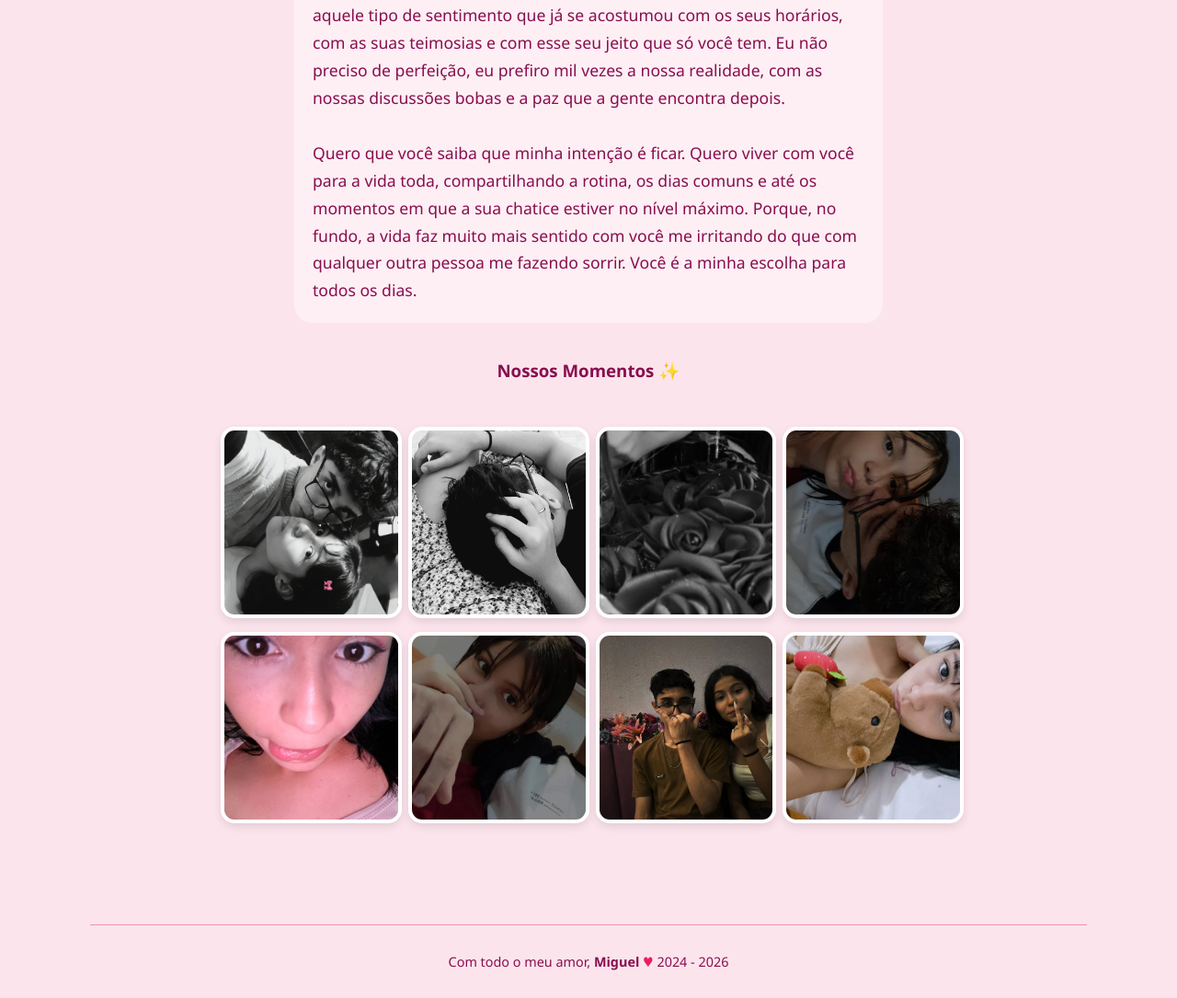
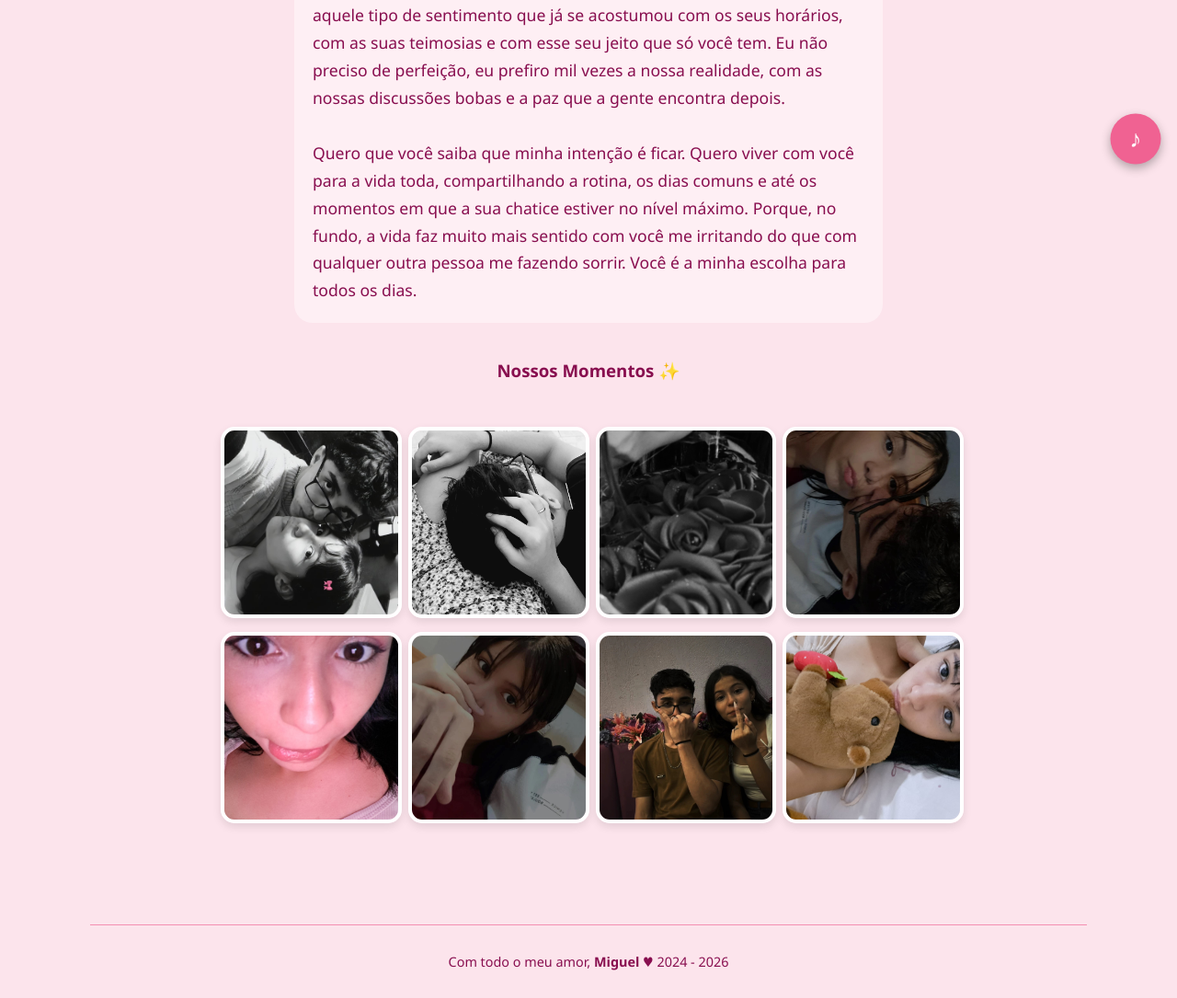
Before and after one commit to boboca1/para-minha-linda, a plain HTML site: page index.html in a window 1280 px wide. Shown: the part 604-1689 px from the top of the page at 92% size. Drawn offline with Linux system fonts and the light colour scheme.

Commit message:
index.html

```diff
--- a/index.html
+++ b/index.html
@@ -79,8 +79,31 @@
             transition: transform 0.3s ease;
         }
 
-        .galeria img:hover {
-            transform: scale(1.05);
+        /* BOTÃO DE MÚSICA */
+        .music-control {
+            position: fixed;
+            bottom: 20px;
+            right: 20px;
+            background-color: var(--rosa-escuro);
+            color: white;
+            border: none;
+            border-radius: 50%;
+            width: 50px;
+            height: 50px;
+            font-size: 24px;
+            cursor: pointer;
+            box-shadow: 0 4px 10px rgba(0,0,0,0.3);
+            display: flex;
+            align-items: center;
+            justify-content: center;
+            z-index: 1000;
+            animation: pulse 2s infinite;
+        }
+
+        @keyframes pulse {
+            0% { transform: scale(1); }
+            50% { transform: scale(1.1); }
+            100% { transform: scale(1); }
         }
 
         @media (max-width: 600px) {
@@ -94,11 +117,16 @@
             border-top: 1px solid #f48fb1;
             width: 80%;
         }
-
-        .coracao { color: #e91e63; }
     </style>
 </head>
 <body>
+
+<audio id="meuAudio" loop>
+    <source src="musica.mp3" type="audio/mpeg">
+    Seu navegador não suporta áudio.
+</audio>
+
+<button class="music-control" onclick="toggleMusica()" id="btnMusica">♪</button>
 
 <header>
     <h1>Para a Maria ❤️</h1>
@@ -131,27 +159,37 @@ Quero que você saiba que minha intenção é ficar. Quero viver com você para
 </div>
 
 <footer>
-    Com todo o meu amor, <strong>Miguel</strong> <span class="coracao">♥</span> 2024 - 2026
+    Com todo o meu amor, <strong>Miguel</strong> ♥ 2024 - 2026
 </footer>
 
 <script>
+    // Configuração do Contador
     const dataInicio = new Date(2024, 11, 8);
-
     function atualizarContador() {
         const agora = new Date();
         const diff = agora - dataInicio;
-
         const dias = Math.floor(diff / (1000 * 60 * 60 * 24));
         const horas = Math.floor((diff / (1000 * 60 * 60)) % 24);
         const minutos = Math.floor((diff / 1000 / 60) % 60);
         const segundos = Math.floor((diff / 1000) % 60);
-
-        document.getElementById('timer').innerHTML =
-            dias + " dias, " + horas + "h " + minutos + "m " + segundos + "s";
+        document.getElementById('timer').innerHTML = dias + " dias, " + horas + "h " + minutos + "m " + segundos + "s";
     }
-
     setInterval(atualizarContador, 1000);
     atualizarContador();
+
+    // Controle da Música
+    const audio = document.getElementById("meuAudio");
+    const btn = document.getElementById("btnMusica");
+
+    function toggleMusica() {
+        if (audio.paused) {
+            audio.play();
+            btn.innerHTML = "⏸";
+        } else {
+            audio.pause();
+            btn.innerHTML = "♪";
+        }
+    }
 </script>
 
 </body>
```
